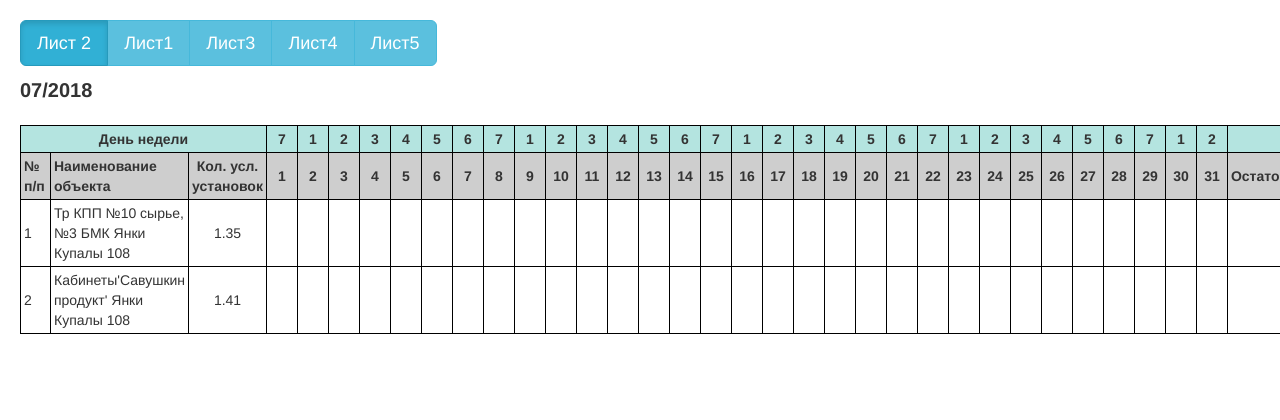
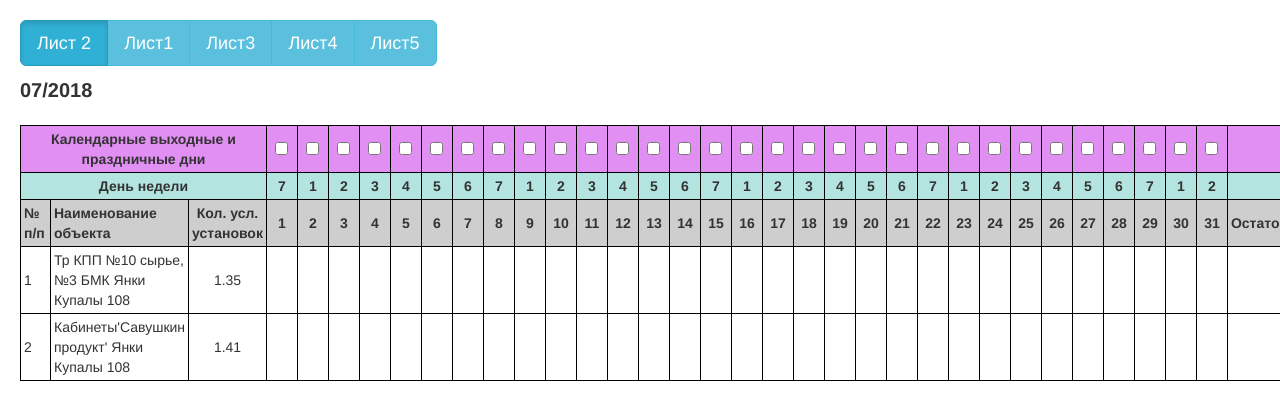
Before and after one commit to arsafab/report-table, an Angular app: page / in a window 1280 px wide. Shown: the top 420 px of the page. Built offline with nearby package versions, Linux system fonts and the light colour scheme.

Commit message:
add holidays

```diff
--- a/src/app/components/table/table.component.css
+++ b/src/app/components/table/table.component.css
@@ -3,6 +3,21 @@ table {
 }
 
 table thead tr:first-child th {
+  text-align: center;
+  background: #e28ff3
+}
+
+table thead tr:first-child label {
+  margin-bottom: 0;
+  width: 100%;
+  cursor: pointer;
+}
+
+table thead tr:first-child input {
+  cursor: pointer;
+}
+
+table thead tr:nth-child(2) th {
   text-align: center;
   background: #b4e4e0
 }
--- a/src/app/components/table/table.component.html
+++ b/src/app/components/table/table.component.html
@@ -2,6 +2,13 @@
 
 <table *ngIf="group">
   <thead>
+    <tr>
+        <th colspan="3">Календарные выходные и праздничные дни</th>
+        <th *ngFor="let item of group.objects[0].fields; index as i; trackBy:trackByFn">
+          <label><input type="checkbox"></label>
+        </th>
+        <th></th>
+      </tr>
     <tr>
       <th colspan="3">День недели</th>
       <th *ngFor="let item of group.objects[0].fields; index as i; trackBy:trackByFn">{{ getDayNumber(i) }}</th>
```
